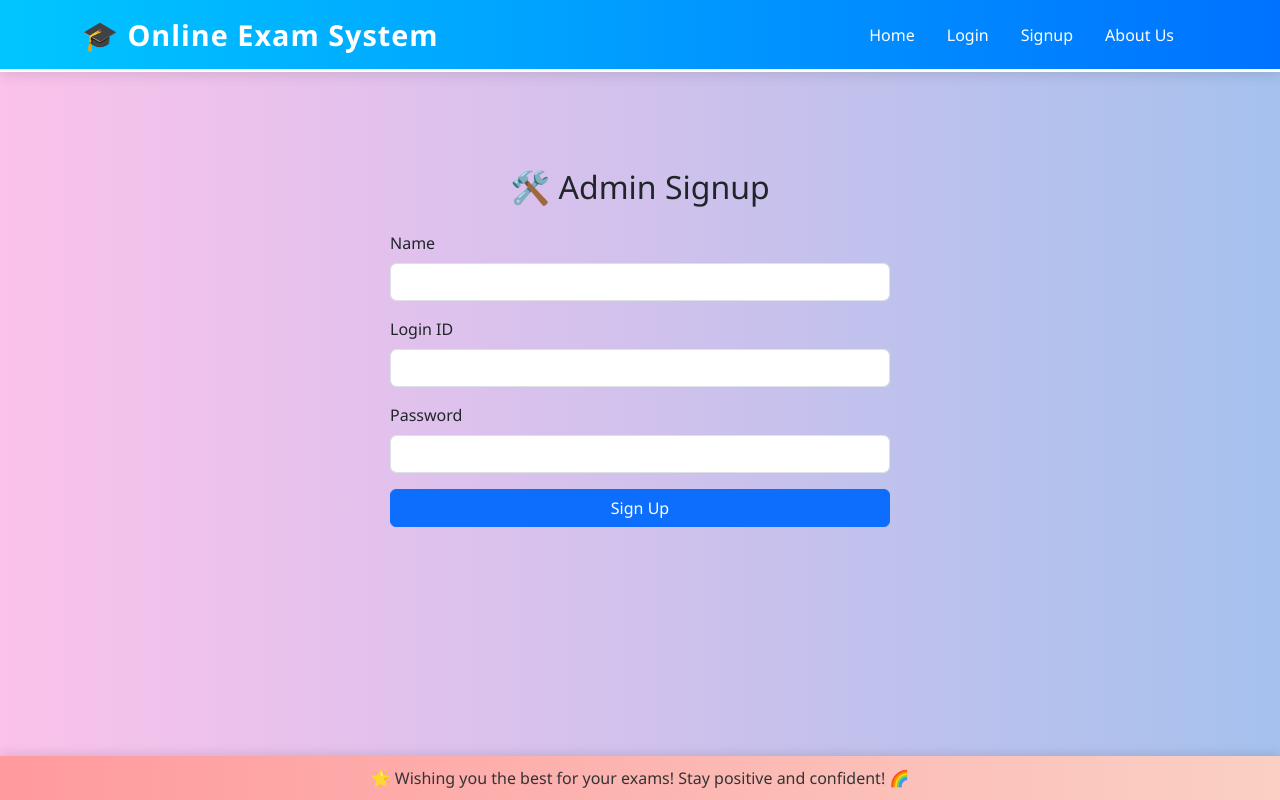
After one commit to falak346/NF-online-exam-app, a Django app: page /admin_panel/signup/ in a window 1280 px wide. The commit adds this page. Run offline with Django 5.2, Linux system fonts and the light colour scheme.

Commit message:
changes like appearance,home page,signup page and about us page added

```diff
--- a/administrator/urls.py
+++ b/administrator/urls.py
@@ -3,5 +3,6 @@ from . import views
 
 urlpatterns = [
     path('login/', views.admin_login, name='admin_login'),
+    path('signup/', views.admin_signup, name='admin_signup'),
     path('dashboard/', views.admin_dashboard, name='admin_dashboard'),
 ]
--- a/administrator/views.py
+++ b/administrator/views.py
@@ -3,6 +3,29 @@ from .models import Admin
 
 def home(request):
     return render(request, 'home.html')
+
+def select_login(request):
+    return render(request, 'select_login.html')  # 👈 View for login choice
+
+def select_signup(request):
+    return render(request, 'select_signup.html')  # 👈 View for signup choice
+
+from .models import Admin  # already imported
+
+def admin_signup(request):
+    if request.method == 'POST':
+        name = request.POST['name']
+        loginid = request.POST['loginid']
+        password = request.POST['password']
+
+        if Admin.objects.filter(loginid=loginid).exists():
+            return render(request, 'admin_signup.html', {'error': 'Login ID already exists.'})
+
+        Admin.objects.create(name=name, loginid=loginid, password=password)
+        return redirect('admin_login')
+
+    return render(request, 'admin_signup.html')
+
 
 def admin_login(request):
     if request.method == 'POST':
@@ -14,5 +37,9 @@ def admin_login(request):
             return render(request, 'admin_login.html', {'error': 'Invalid credentials'})
     return render(request, 'admin_login.html')
 
+def about_us(request):
+    return render(request, 'about.html')
+
+
 def admin_dashboard(request):
     return render(request, 'admin_dashboard.html')
--- a/exm_sys/settings.py
+++ b/exm_sys/settings.py
@@ -117,7 +117,11 @@ USE_TZ = True
 # Static files (CSS, JavaScript, Images)
 # https://docs.djangoproject.com/en/5.2/howto/static-files/
 
-STATIC_URL = 'static/'
+STATIC_URL = '/static/'
+
+STATICFILES_DIRS = [
+    BASE_DIR / "static",
+]
 
 # Default primary key field type
 # https://docs.djangoproject.com/en/5.2/ref/settings/#default-auto-field
--- a/exm_sys/urls.py
+++ b/exm_sys/urls.py
@@ -41,9 +41,12 @@ urlpatterns = [
     path('', admin_views.home, name='home'),  # 👈 Fixes "Page Not Found at /"
     path('admin/', admin.site.urls),
     path('admin_panel/', include('administrator.urls')),
-
+    path('student/', include('student.urls')),
     # These are direct views, so no need to include student.urls
     path('login/', student_views.student_login, name='student_login'),
     path('exam/', student_views.take_exam, name='take_exam'),
     path('result/', student_views.view_result, name='view_result'),
+    path('select_login/', admin_views.select_login, name='select_login'),
+    path('select_signup/', admin_views.select_signup, name='select_signup'),
+    path('about/', admin_views.about_us, name='about'),
 ]
--- a/static/css/styles.css
+++ b/static/css/styles.css
@@ -4,3 +4,7 @@ body {
 h2 {
   margin-bottom: 20px;
 }
+a.btn:hover {
+    transform: scale(1.05);
+    transition: transform 0.2s ease-in-out;
+}
--- a/student/urls.py
+++ b/student/urls.py
@@ -3,6 +3,7 @@ from . import views
 
 urlpatterns = [
     path('login/', views.student_login, name='student_login'),
+    path('signup/', views.student_signup, name='student_signup'),
     path('exam/', views.take_exam, name='take_exam'),
     path('result/', views.view_result, name='view_result'),
 ]
--- /dev/null
+++ b/templates/admin_signup.html
@@ -0,0 +1,29 @@
+{% extends 'sitemaster.html' %}
+{% block title %}Admin Signup{% endblock %}
+
+{% block content %}
+<div class="container mt-5">
+  <h2 class="text-center mb-4">🛠️ Admin Signup</h2>
+
+  {% if error %}
+    <div class="alert alert-danger">{{ error }}</div>
+  {% endif %}
+
+  <form method="post" class="mx-auto" style="max-width: 500px;">
+    {% csrf_token %}
+    <div class="mb-3">
+      <label class="form-label">Name</label>
+      <input type="text" class="form-control" name="name" required>
+    </div>
+    <div class="mb-3">
+      <label class="form-label">Login ID</label>
+      <input type="text" class="form-control" name="loginid" required>
+    </div>
+    <div class="mb-3">
+      <label class="form-label">Password</label>
+      <input type="password" class="form-control" name="password" required>
+    </div>
+    <button type="submit" class="btn btn-primary w-100">Sign Up</button>
+  </form>
+</div>
+{% endblock %}
--- a/templates/sitemaster.html
+++ b/templates/sitemaster.html
@@ -1,22 +1,117 @@
 <!DOCTYPE html>
 {% load static %}
-
 <html lang="en">
 <head>
   <meta charset="UTF-8">
   <title>{% block title %}Online Exam{% endblock %}</title>
+
+  <!-- Bootstrap CSS -->
   <link href="https://cdn.jsdelivr.net/npm/bootstrap@5.3.0/dist/css/bootstrap.min.css" rel="stylesheet">
+
+  <!-- AOS Animation -->
+  <link href="https://cdn.jsdelivr.net/npm/aos@2.3.4/dist/aos.css" rel="stylesheet">
+
+  <!-- Custom CSS -->
   <link rel="stylesheet" href="{% static 'css/styles.css' %}">
+
+  <!-- Meta -->
+  <meta name="viewport" content="width=device-width, initial-scale=1.0">
+
+  <!-- Internal Styling -->
+  <style>
+    body {
+      background: linear-gradient(to right, #fbc2eb, #a6c1ee);
+      font-family: 'Segoe UI', Tahoma, Geneva, Verdana, sans-serif;
+      min-height: 100vh;
+      display: flex;
+      flex-direction: column;
+    }
+
+    .navbar {
+      background: linear-gradient(to right, #00c6ff, #0072ff);
+      border-bottom: 3px solid #fff;
+      box-shadow: 0 4px 12px rgba(0, 0, 0, 0.1);
+    }
+
+    .navbar-brand {
+      font-size: 1.8rem;
+      font-weight: 700;
+      color: #fff;
+      letter-spacing: 1px;
+    }
+
+    .navbar-nav .nav-link {
+      color: #fff !important;
+      font-weight: 500;
+      margin-right: 1rem;
+    }
+
+    .navbar-nav .nav-link:hover {
+      text-decoration: underline;
+    }
+
+    .container {
+      flex: 1;
+      animation: fadeInUp 0.9s ease-in-out;
+    }
+
+    footer {
+      background: linear-gradient(to right, #ff9a9e, #fad0c4);
+      text-align: center;
+      padding: 10px 0;
+      color: #333;
+      font-weight: 500;
+      box-shadow: 0 -3px 10px rgba(0, 0, 0, 0.1);
+    }
+
+    @keyframes fadeInUp {
+      0% { opacity: 0; transform: translateY(20px); }
+      100% { opacity: 1; transform: translateY(0); }
+    }
+
+    .btn {
+      transition: transform 0.2s ease-in-out;
+    }
+
+    .btn:hover {
+      transform: scale(1.05);
+    }
+  </style>
 </head>
+
 <body>
-  <nav class="navbar navbar-expand-lg navbar-dark bg-dark mb-4">
-    <div class="container">
-      <a class="navbar-brand" href="#">Online Exam System</a>
+
+  <!-- Navbar -->
+  <nav class="navbar navbar-expand-lg navbar-dark">
+  <div class="container">
+    <a class="navbar-brand fw-bold" href="/">🎓 Online Exam System</a>
+    <div class="collapse navbar-collapse justify-content-end">
+      <ul class="navbar-nav">
+        <li class="nav-item"><a class="nav-link" href="/">Home</a></li>
+        <li class="nav-item"><a class="nav-link" href="/select_login/">Login</a></li>
+        <li class="nav-item"><a class="nav-link" href="/select_signup/">Signup</a></li>
+        <li class="nav-item"><a class="nav-link" href="/about/">About Us</a></li>
+      </ul>
     </div>
-  </nav>
+  </div>
+</nav>
 
-  <div class="container">
+
+  <!-- Main Content -->
+  <div class="container py-5">
     {% block content %}{% endblock %}
   </div>
+
+  <!-- Footer -->
+  <footer>
+    🌟 Wishing you the best for your exams! Stay positive and confident! 🌈
+  </footer>
+
+  <!-- Bootstrap & AOS JS -->
+  <script src="https://cdn.jsdelivr.net/npm/bootstrap@5.3.0/dist/js/bootstrap.bundle.min.js"></script>
+  <script src="https://cdn.jsdelivr.net/npm/aos@2.3.4/dist/aos.js"></script>
+  <script>
+    AOS.init();
+  </script>
 </body>
 </html>
```
Also changed, not shown: student/views.py (+15 -0 lines), templates/about.html (added, +19 -0 lines), templates/home.html (+20 -4 lines), templates/select_login.html (added, +21 -0 lines), templates/select_signup.html (added, +21 -0 lines), templates/student_signup.html (added, +29 -0 lines), db.sqlite3, static/images/images.jpg (added), static/images/images1.png (added), static/images/images2.png (added).
